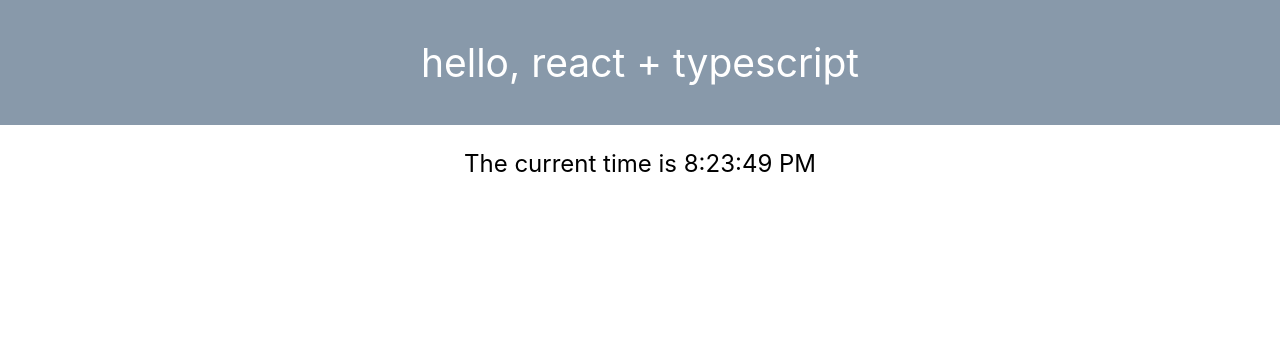
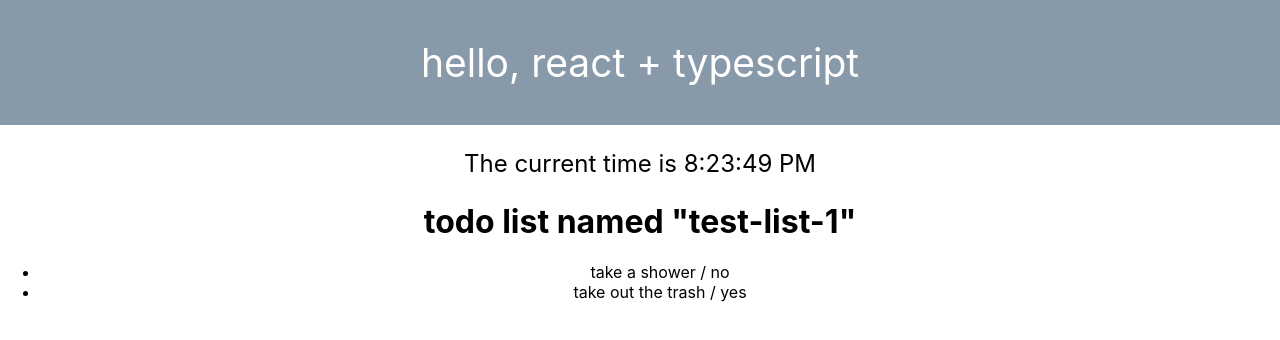
Before and after one commit to emptydiagram/react-ts-todo, a React (Create React App) app: page / in a window 1280 px wide. Shown: the top 340 px of the page. Built offline with nearby package versions, Linux system fonts and the light colour scheme; the HTML template or start-up script is replaced by a standard one.

Commit message:
Add todo list with hardcoded values

```diff
--- a/src/App.tsx
+++ b/src/App.tsx
@@ -1,8 +1,21 @@
 import React from 'react';
 import './App.css';
 import Clock from './Clock';
+import TodoList from './TodoList';
+// TODO: not sure how to export default TodoProps. it doesnt work?
+import { TodoProps } from './TodoProps';
 
-const App: React.FC = () => {
+//const App: React.FC = () => {
+class App extends React.Component<{}, TodoProps> {
+  constructor(props: {}) {
+    super(props);
+    this.state = {
+      name: "test-list-1",
+      items: ["take a shower", "take out the trash"],
+      completed: [false, true],
+    }
+  }
+  render() {
     return (
       <div className="App">
         <header className="App-header">
@@ -10,9 +23,15 @@ const App: React.FC = () => {
         </header>
         <div>
           <Clock />
+          <TodoList
+            name={this.state.name}
+            items={this.state.items}
+            completed={this.state.completed}
+          />
         </div>
       </div>
     );
   }
+}
 
 export default App;
--- a/src/Clock.tsx
+++ b/src/Clock.tsx
@@ -1,4 +1,3 @@
-
 import React, { Component } from 'react'; // let's also import Component
 import './Clock.css';
 
--- /dev/null
+++ b/src/TodoList.tsx
@@ -0,0 +1,21 @@
+import React, { Component } from 'react';
+import { TodoProps } from './TodoProps';
+
+export default class TodoList extends Component<TodoProps, {}> {
+    render() {
+        let listItems = [];
+        for (let i in this.props.items) {
+            let completedText = this.props.completed[i] ? "yes" : "no";
+            let displayText = `${this.props.items[i]} / ${completedText}`;
+            listItems.push(<li>{displayText}</li>);
+        }
+
+        return <div id="todoList">
+            <h1>todo list named "{this.props.name}"</h1>
+            <ul>
+                {listItems}
+            </ul>
+            </div>;
+    }
+
+}
--- /dev/null
+++ b/src/TodoProps.ts
@@ -0,0 +1,5 @@
+export type TodoProps = {
+    name: string,
+    items: string[],
+    completed: boolean[],
+}
```
Lines whose indentation alone changed are shown as unchanged.
